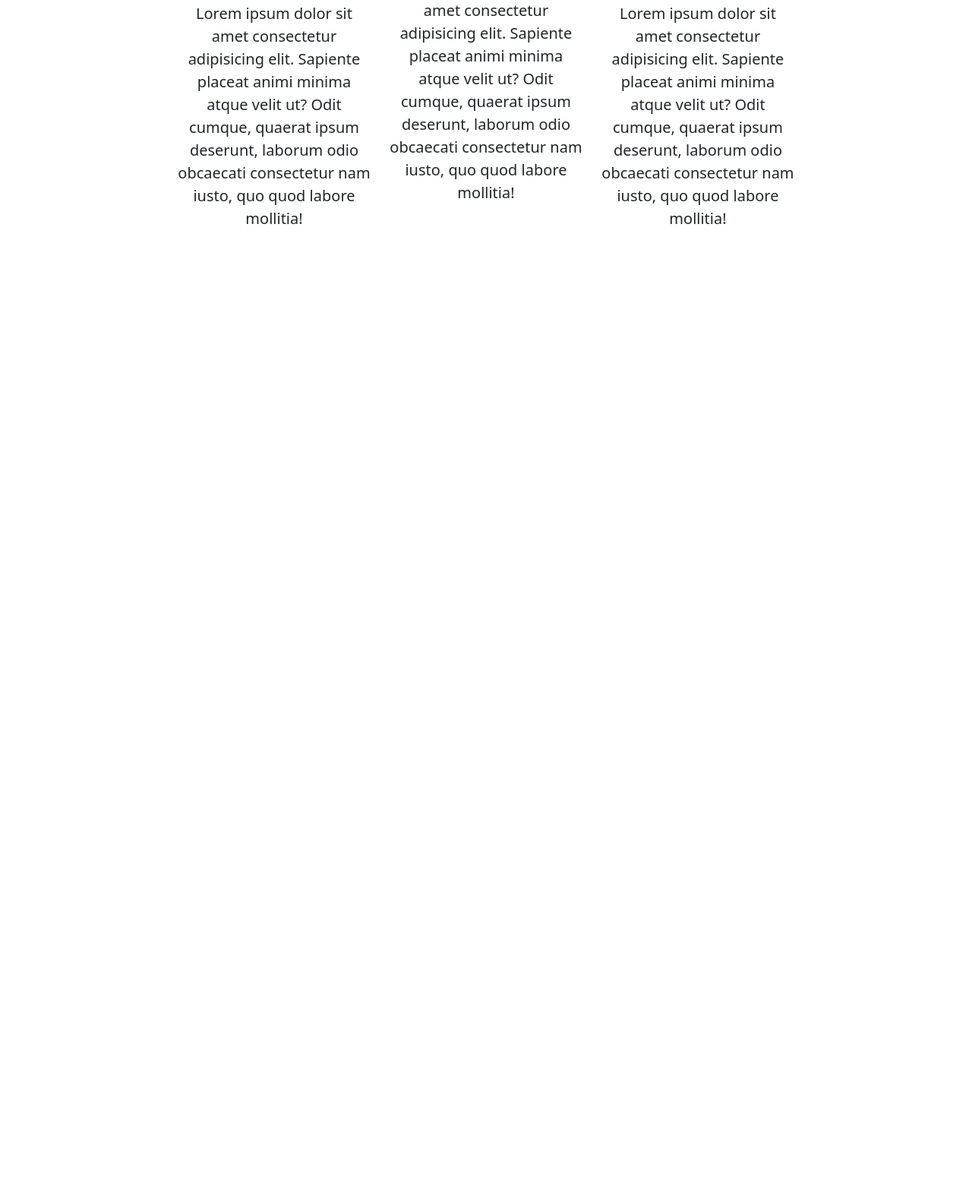
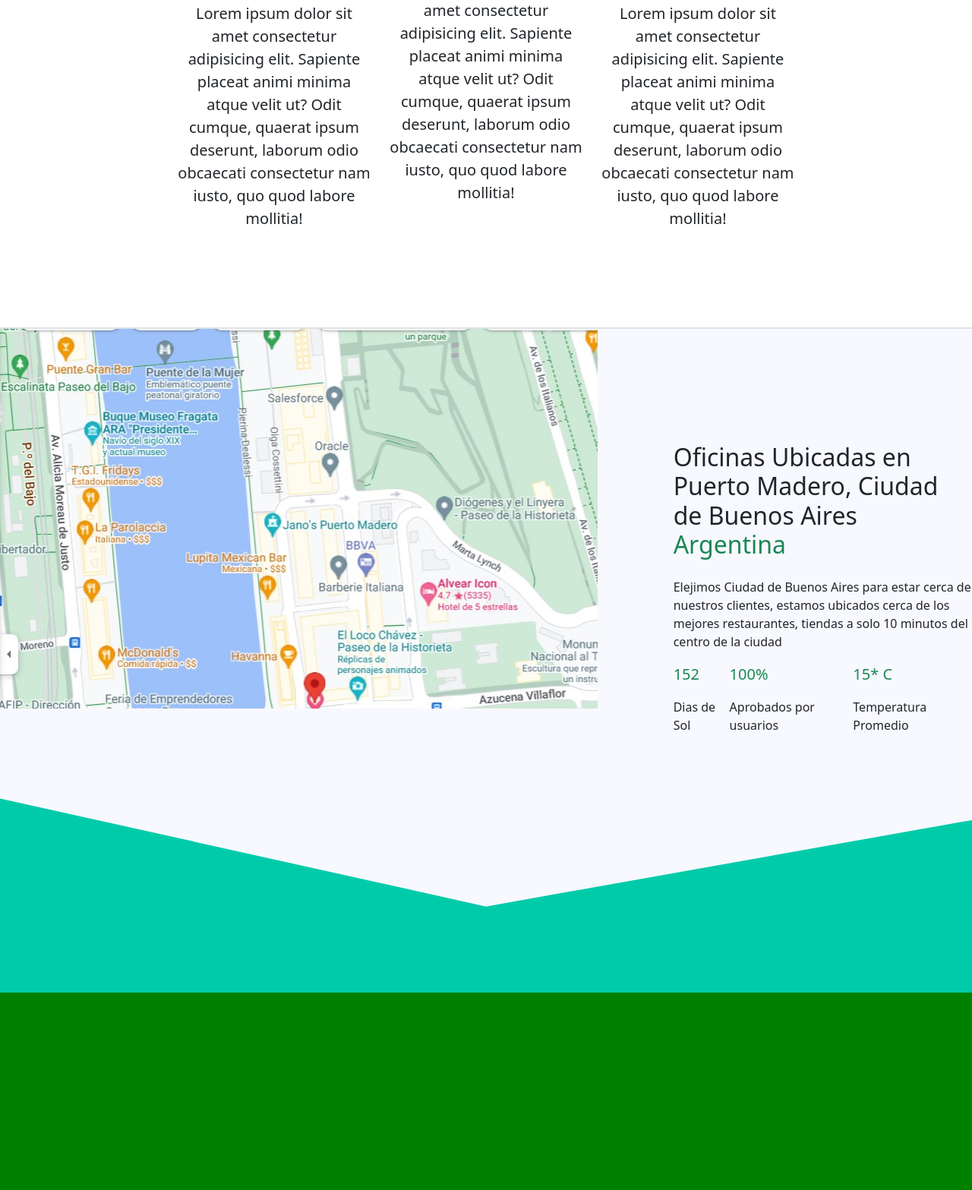
Before and after one commit to billiejoe1988/FoodStorming, a plain HTML site: page index.html in a window 1280 px wide. Shown: the part 1378-2945 px from the top of the page at 76% size. Before the commit the page ends 1809 px from the top, so only its background shows below. Drawn offline with nearby package versions, Linux system fonts and the light colour scheme.

Commit message:
actualizacion con mapa y empezsando a hacer footer del index

```diff
--- a/css/style.css
+++ b/css/style.css
@@ -15,6 +15,50 @@
 .carousel-inner{
     max-height: 39rem;
 }
+.mapa{
+    background-image: url(../image/mapa.jpg);
+    width: 100%;
+    height: 500px;
+}
+#local{
+    background-color: ghostwhite;
+    padding-bottom: 300px;
+    display: flex;
+    justify-content: center;
+}
+.wrapper{
+    width: 50%;
+    margin-left: 100px;
+    padding-top: 150px;
+}
+#numeros-loca div{
+    padding-right: 20px;
+    height: 48px;
+}
+#bg-footer{
+    position: relative;
+    top: -260px;
+}
+#footer{
+    background-color: green;
+}
+
+@media (max-width: 1200px){
+    #local{
+        flex-wrap: wrap;
+        padding-top: 30px;
+    }
+    .wrapper{
+        width: 90%;
+        margin: auto;
+        padding-top: 50px;
+    }
+}
+@media (max-width: 992px){
+    #bg-footer{
+        top: -150px;
+    }
+}
 @media (max-width:768px){
     #intro {
          width: 90% !important;
@@ -23,10 +67,16 @@
         width: 100% !important;
         text-align: center;
     }
+    #bg-footer{
+        top: -150px;
+    }
 }
-@media (max-width){
+@media (max-width:576px){
     .icono-wrap{
         flex-wrap: wrap ;
         justify-content: center;
     }
+    #bg-footer{
+        top:-120px
+    }
 }
--- a/index.html
+++ b/index.html
@@ -109,7 +109,38 @@
             </div>
           </div>
       </section>
-    <footer></footer>
+      <section>
+        <div id="local" class="border-top border-2">
+            <div class="mapa">
+            </div>
+            <div class="wrapper">
+                <h2> Oficinas Ubicadas en Puerto Madero, Ciudad de Buenos Aires <span class="text-success">Argentina</span></h2>
+                <h2 class="text-success mb-4" id="typewriter"></h2>
+                <p class="fs5 text-body">Elejimos Ciudad de Buenos Aires para estar cerca de nuestros clientes, estamos ubicados cerca de los mejores restaurantes, tiendas
+                    a solo 10 minutos del centro de la ciudad</p>
+                <section class="d-flex" id="numeros-local">
+                    <div>
+                        <p class="text-success fs-5">152</p>
+                        <p>Dias de Sol</p>
+                    </div>
+                    <div>
+                        <p class="text-success fs-5">100%</p>
+                        <p>Aprobados por usuarios</p>
+                    </div>
+                    <div>
+                        <p class="text-success fs-5">15* C</p>
+                        <p>Temperatura Promedio</p>
+                    </div>
+                </section>
+            </div>
+        </div>
+      </section>
+    <footer id="footer">
+        <div id="bg-footer">
+        <svg xmlns="http://www.w3.org/2000/svg" viewBox="0 0 1440 320"><path fill="#00cba9" fill-opacity="1" d="M0,32L720,192L1440,64L1440,320L720,320L0,320Z"></path></svg>
+
+        </div>
+    </footer>
     <script src="https://cdn.jsdelivr.net/npm/bootstrap@5.2.3/dist/js/bootstrap.bundle.min.js" integrity="sha384-kenU1KFdBIe4zVF0s0G1M5b4hcpxyD9F7jL+jjXkk+Q2h455rYXK/7HAuoJl+0I4"
     crossorigin="anonymous"></script>
 </body>
```
Also changed, not shown: image/mapa.jpg (added).
